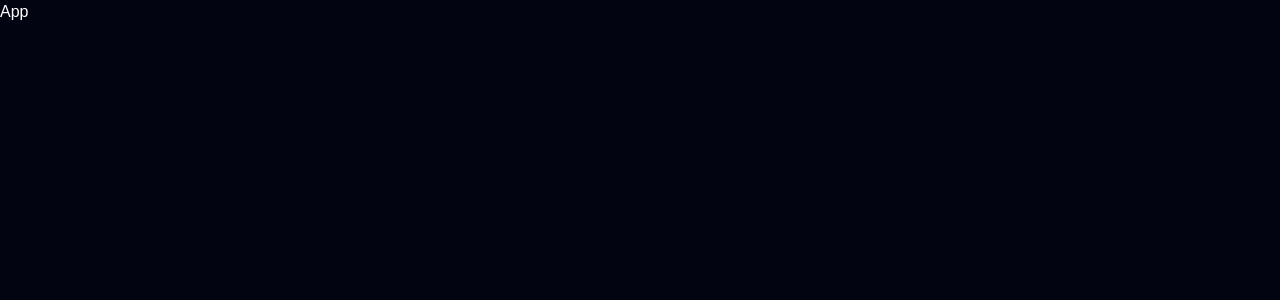
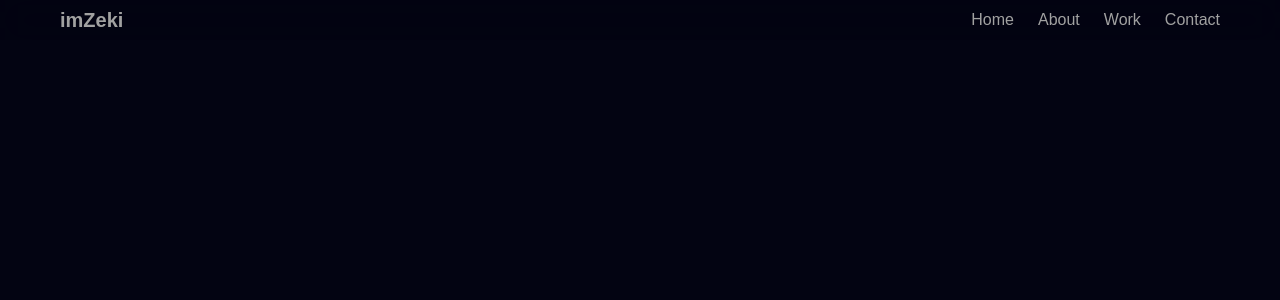
Before and after one commit to MuhammedZeki/Portfolio, a React (Vite) app: page / in a window 1280 px wide. Shown: the top 300 px of the page. Built offline with nearby package versions, Linux system fonts and the light colour scheme.

Commit message:
Navbar added

```diff
--- a/index.html
+++ b/index.html
@@ -4,7 +4,7 @@
     <meta charset="UTF-8" />
     <link rel="icon" type="image/svg+xml" href="/vite.svg" />
     <meta name="viewport" content="width=device-width, initial-scale=1.0" />
-    <title>portfolio</title>
+    <title>Muhammed Zeki Yılmaz</title>
   </head>
   <body>
     <div id="root"></div>
--- a/package.json
+++ b/package.json
@@ -11,6 +11,7 @@
   },
   "dependencies": {
     "@tailwindcss/vite": "^4.1.17",
+    "motion": "^12.23.24",
     "react": "^19.2.0",
     "react-dom": "^19.2.0",
     "tailwindcss": "^4.1.17"
--- a/src/App.jsx
+++ b/src/App.jsx
@@ -1,7 +1,11 @@
-import React from "react";
+import Navbar from "./sections/navbar";
 
 const App = () => {
-  return <div>App</div>;
+  return (
+    <div className="container mx-auto max-w-7xl">
+      <Navbar />
+    </div>
+  );
 };
 
 export default App;
--- /dev/null
+++ b/src/sections/Navbar.jsx
@@ -0,0 +1,73 @@
+import { useState } from "react";
+import { motion } from "motion/react";
+function Navigation() {
+  return (
+    <ul className="nav-ul">
+      <li className="nav-li">
+        <a className="nav-link" href="#home">
+          Home
+        </a>
+      </li>
+      <li className="nav-li">
+        <a className="nav-link" href="#about">
+          About
+        </a>
+      </li>
+      <li className="nav-li">
+        <a className="nav-link" href="#work">
+          Work
+        </a>
+      </li>
+      <li className="nav-li">
+        <a className="nav-link" href="#contact">
+          Contact
+        </a>
+      </li>
+    </ul>
+  );
+}
+const Navbar = () => {
+  const [isOpen, setIsOpen] = useState(false);
+  return (
+    <div className="fixed inset-x-0 z-20 w-full backdrop-blur-lg bg-primary/40">
+      <div className="mx-auto c-space max-w-7xl">
+        <div className="flex items-center justify-between py-2 sm:py-0">
+          <a
+            href="/"
+            className="text-xl font-bold transition-colors text-neutral-400 hover:text-white"
+          >
+            imZeki
+          </a>
+          <button
+            onClick={() => setIsOpen(!isOpen)}
+            className="flex cursor-pointer text-neutral-400 hover:text-white focus:outline-none sm:hidden"
+          >
+            <img
+              src={isOpen ? "assets/close.svg" : "assets/menu.svg"}
+              className="w-6 h-6"
+              alt="toggle"
+            />
+          </button>
+          <nav className="hidden sm:flex">
+            <Navigation />
+          </nav>
+        </div>
+      </div>
+      {isOpen && (
+        <motion.div
+          className="block overflow-hidden text-center sm:hidden"
+          initial={{ opacity: 0, x: -10 }}
+          animate={{ opacity: 1, x: 0 }}
+          style={{ maxHeight: "100vh" }}
+          transition={{ duration: 1 }}
+        >
+          <nav className="pb-5">
+            <Navigation />
+          </nav>
+        </motion.div>
+      )}
+    </div>
+  );
+};
+
+export default Navbar;
```
Also changed, not shown: 1 other file (tests, documents, lock files or other folders).
